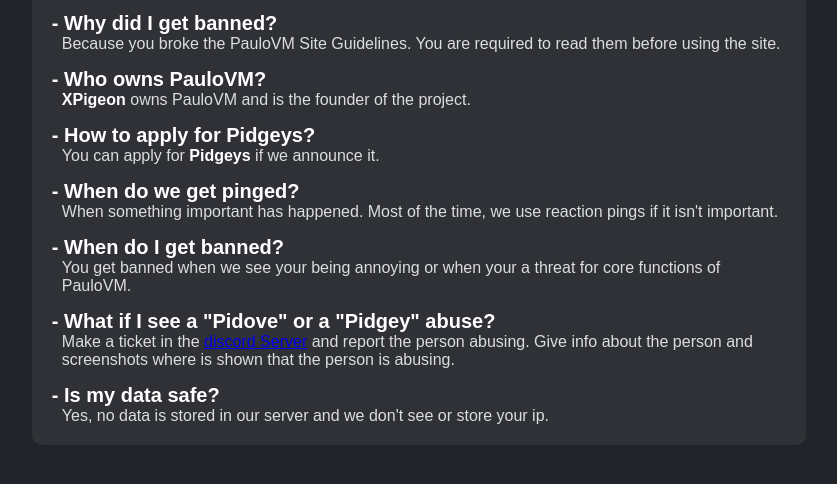
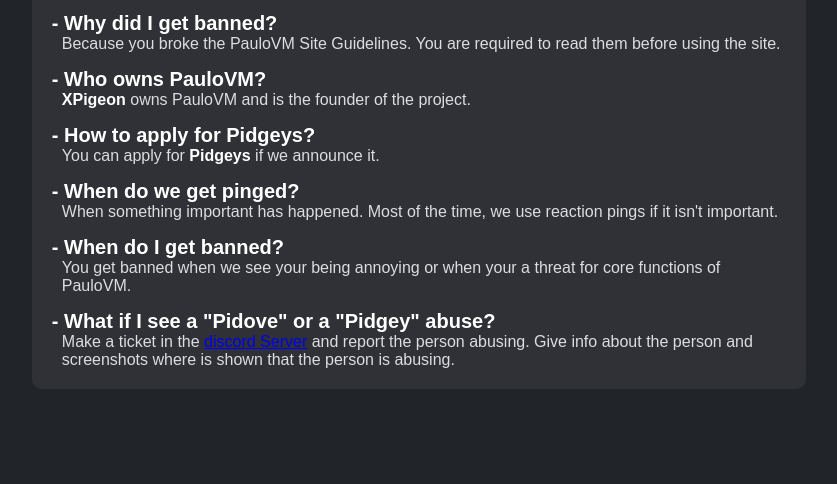
Before and after one commit to neils1108/paulovm-faq, a plain HTML site: page index.html in a window 1280 px wide. Shown: the part 170-654 px from the top of the page, without its empty margins (221-1058 px from the left). Drawn offline with Linux system fonts and the light colour scheme.

Commit message:
Update index.html

```diff
--- a/index.html
+++ b/index.html
@@ -67,9 +67,6 @@
         <div class="question">- What if I see a "Pidove" or a "Pidgey" abuse?</div>
         <div class="answer">Make a ticket in the <a href="https://discord.gg/kDpxybfZTE">discord Server</a> and report the person abusing. Give info about the person and screenshots where is shown that the person is abusing.</div>
 
-        <div class="question">- Is my data safe?</div>
-        <div class="answer">Yes, no data is stored in our server and we don't see or store your ip.</div>
-
     </div>
 
 </body>
```
